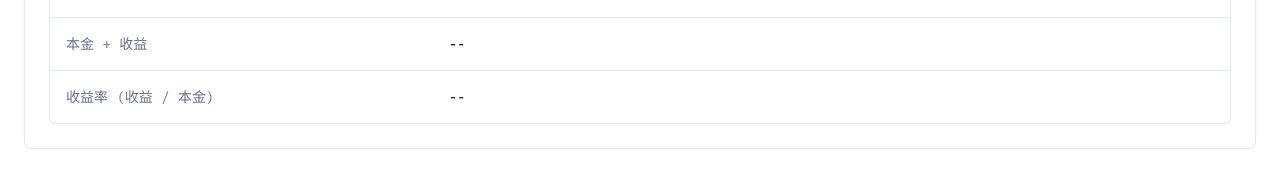
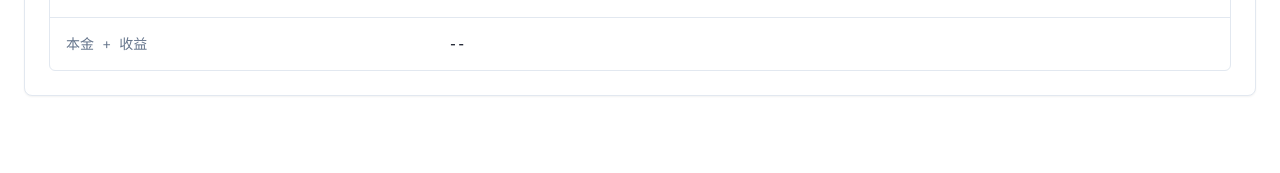
Before and after one commit to ygsgdbd/yixiejisuanqi, a Next.js app: page /yuebao in a window 1280 px wide. Shown: the part 411-584 px from the top of the page. Built offline with nearby package versions, Linux system fonts and the light colour scheme.

Commit message:
fix(余额宝):

```diff
--- a/src/app/yuebao/YuEBao.tsx
+++ b/src/app/yuebao/YuEBao.tsx
@@ -111,10 +111,6 @@ export default function YuEBao() {
                 team: "本金 + 收益",
                 detail: <AmountAndPrompt n={totalIncome} />,
               },
-              {
-                team: "收益率 (收益 / 本金)",
-                detail: <AmountAndPrompt n={totalIncome} />,
-              },
             ]}
           />
         </div>
```
